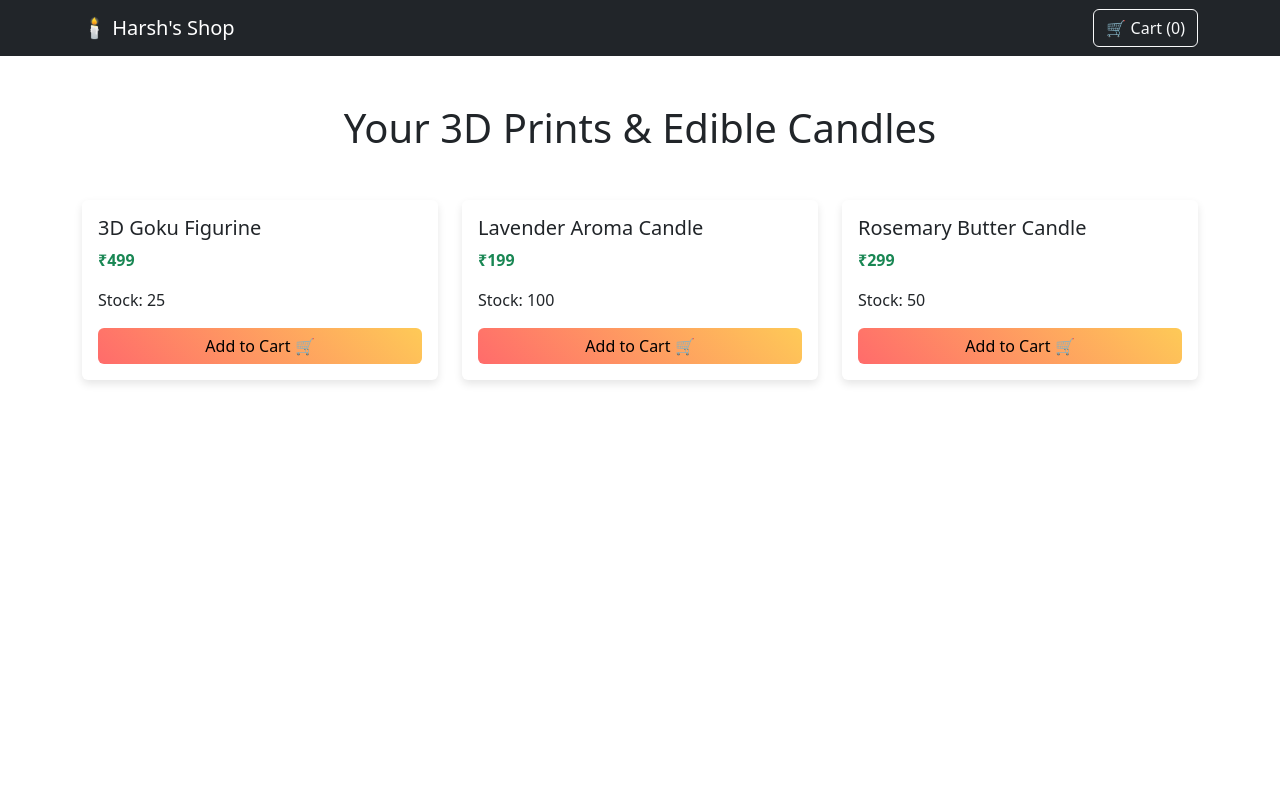
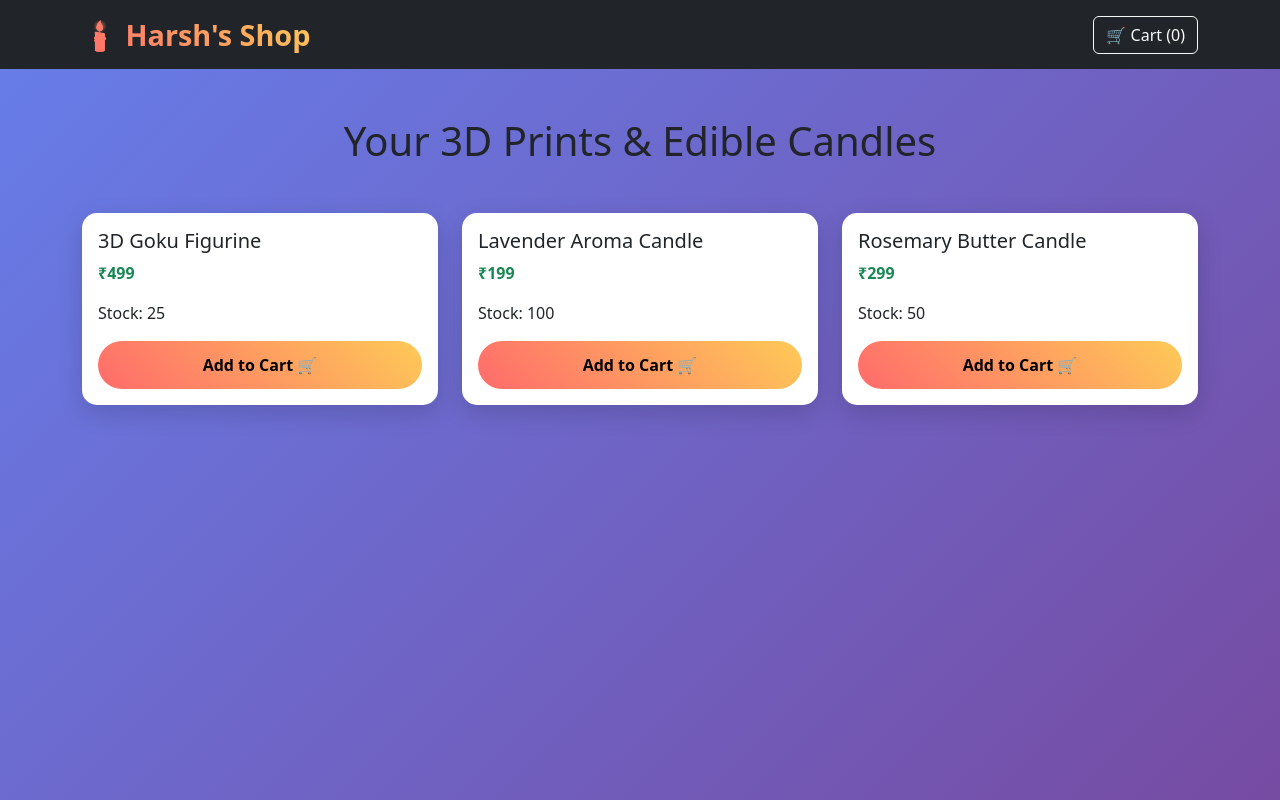
Before and after one commit to Harsh-D11/ecommerce-api, a Flask app: page / in a window 1280 px wide. Run offline with Flask 3, Linux system fonts and the light colour scheme.

Commit message:
style.css

```diff
--- a/static/style.css
+++ b/static/style.css
@@ -1,12 +1,40 @@
+/* Harsh's E-commerce Styles */
+body {
+    background: linear-gradient(135deg, #667eea 0%, #764ba2 100%);
+    min-height: 100vh;
+}
+
 .product-card {
-    transition: transform 0.3s;
+    transition: all 0.3s ease;
     border: none;
-    box-shadow: 0 4px 8px rgba(0,0,0,0.1);
+    box-shadow: 0 8px 25px rgba(0,0,0,0.15);
+    background: white;
+    border-radius: 15px;
 }
+
 .product-card:hover {
-    transform: translateY(-5px);
+    transform: translateY(-10px);
+    box-shadow: 0 15px 40px rgba(0,0,0,0.2);
 }
+
 .add-to-cart {
     background: linear-gradient(45deg, #ff6b6b, #feca57);
     border: none;
+    border-radius: 25px;
+    font-weight: bold;
+    padding: 12px 30px;
+    transition: all 0.3s;
 }
+
+.add-to-cart:hover {
+    transform: scale(1.05);
+    box-shadow: 0 5px 15px rgba(255,107,107,0.4);
+}
+
+.navbar-brand {
+    font-size: 1.8rem;
+    font-weight: bold;
+    background: linear-gradient(45deg, #ff6b6b, #feca57);
+    -webkit-background-clip: text;
+    -webkit-text-fill-color: transparent;
+}
```
